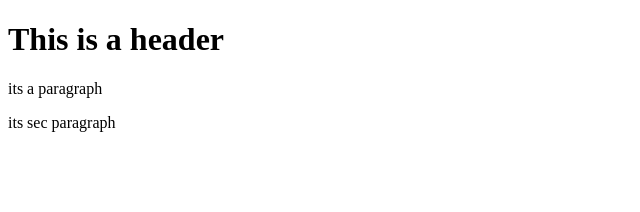
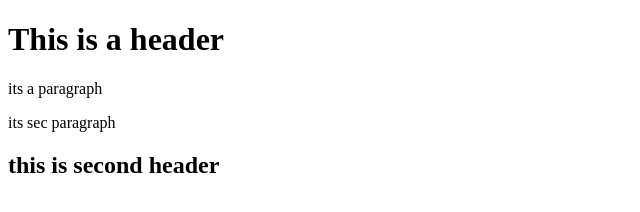
Before and after one commit to sowmyath012/git-test2, a website: page index.html in a window 1280 px wide. Shown: the whole page, without its empty margins (0-640 px from the left). Drawn offline with Linux system fonts and the light colour scheme.

Commit message:
Using NPM

```diff
--- a/index.html
+++ b/index.html
@@ -5,6 +5,10 @@
             <h1> This is a header</h1>
             <p> its a paragraph</p>
             <p> its sec  paragraph</p>
+            <h2> this is second header</h2>
+
+
+            </p>
         </body>
     </head>
 </html>
```
Also changed, not shown: package.json (added, +24 -0 lines), 2 other files.
